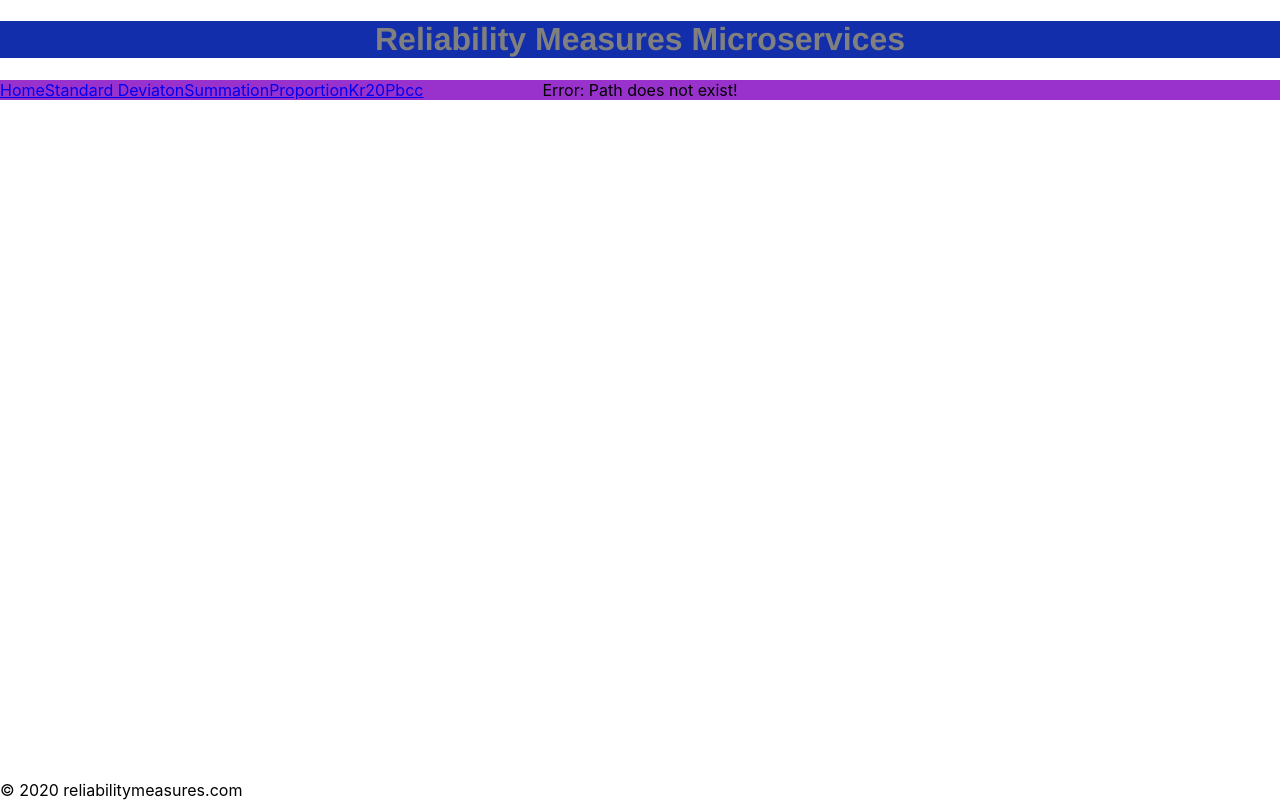
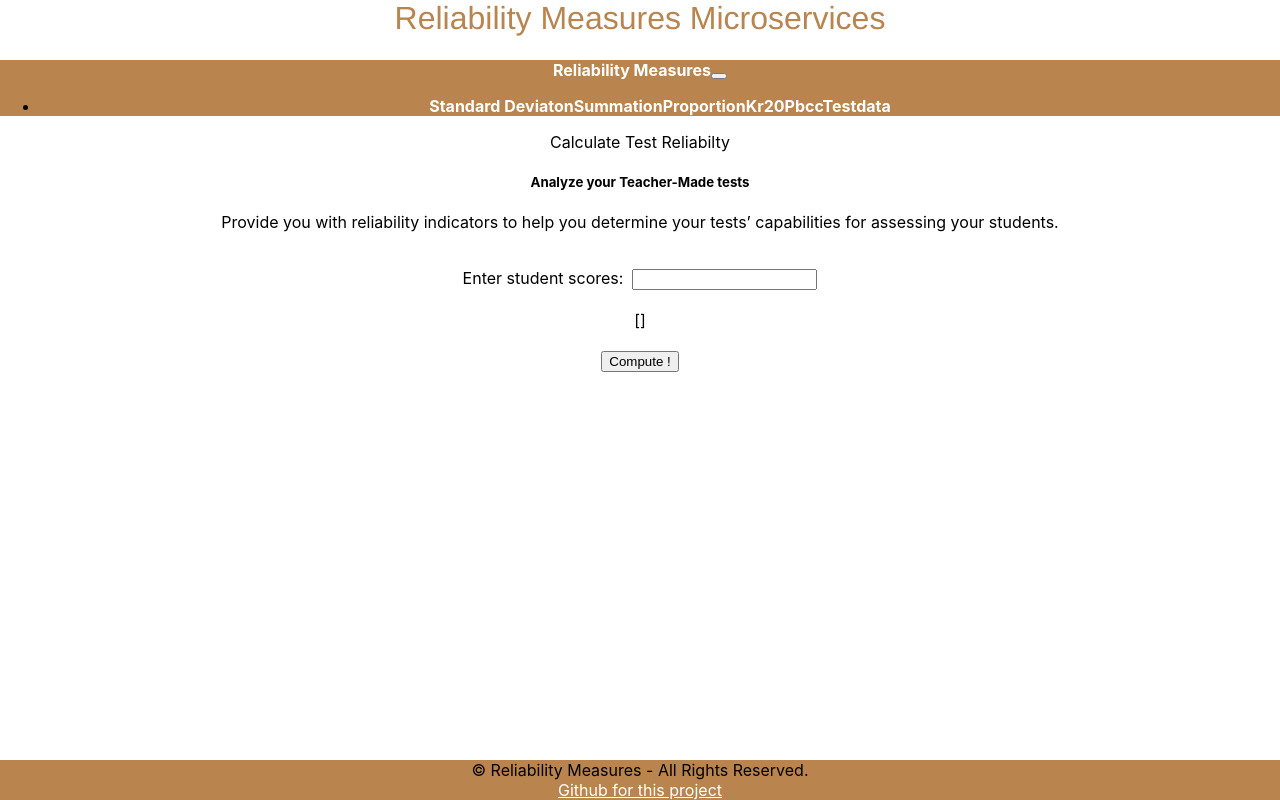
Before and after one commit to Reliability-Measures/React-JS, a React (Create React App) app: page /testdata in a window 1280 px wide. Built offline with nearby package versions, Linux system fonts and the light colour scheme; the HTML template or start-up script is replaced by a standard one.

Commit message:
css changes bootstrap
build 3/30 5:07 PM

```diff
--- a/src/App.css
+++ b/src/App.css
@@ -2,20 +2,22 @@
   text-align: center;
 }
 .body {
-  background-color: darkorchid;
+  height: auto;
+  width: auto;
 }
 .footer {
+  background-color:rgb(185, 132, 77);
+  width: 100%;
   position: absolute;
   bottom: 0;
 
 }
 
 .App-header {
-  color: grey;
-  background-color: #122eaa;
+  color: rgb(185, 132, 77);
+  font-size: xx-large;
   font-family:'Franklin Gothic Medium', 'Arial Narrow', Arial, sans-serif;
-
-
+  height: 60px;
 }
 
 
@@ -24,3 +26,10 @@
   bottom: 0;
   color: #61dafb;
 }
+
+.gitlink {
+  color: white;
+}
+.gitlink a:hover{
+  text-decoration: none;
+}
--- a/src/App.js
+++ b/src/App.js
@@ -10,16 +10,17 @@ import Home from './components/Home'
 import Error from './components/Error'
 import Navigation from './components/Navigation'
 import Pbcc from './components/pbcc'
+import Testdata from './components/Testdata'
 
 
 
 function App() {
   return (
     <BrowserRouter>
-      <div className="App container">
-        <h1 className="App-header">
+      <div className="App">
+        <header className="App-header">
           Reliability Measures Microservices
-        </h1>
+        </header>
         <div><Navigation /></div>
         <body className="body">
           <Switch>
@@ -29,11 +30,21 @@ function App() {
             <Route path="/prop" component={EnterlistPropo} />
             <Route path="/kr20" component={Kr20} />
             <Route path="/pbcc" component={Pbcc} />
+            <Route path="/testdata" component={Testdata} />
             <Route component={Error} />
           </Switch>
         </body>
         <footer className="footer">
-        &copy; 2020 reliabilitymeasures.com
+          &copy;  Reliability Measures - All Rights Reserved.
+          <br></br>
+          <a
+          className="gitlink"
+          href="https://github.com/Reliability-Measures"
+          target="_blank"
+          rel="noopener noreferrer"
+          >
+            Github for this project
+          </a>
         </footer>
       </div>
     </BrowserRouter>
--- a/src/components/Home.js
+++ b/src/components/Home.js
@@ -2,10 +2,11 @@ import React from "react";
 
 const Home = () => {
   return (
-    <div className="mbody">
-      <p>This is the home page</p>
+    <div className="jumbotron">
+        <h1 class="display-4">Welcome to the Home Page</h1>
+        <p class="lead"></p>
     </div>
-  );
-};
+  )
+}
 
-export default Home;
+export default Home
--- a/src/components/Navigation.js
+++ b/src/components/Navigation.js
@@ -1,19 +1,28 @@
 import React from "react";
 import { NavLink } from 'react-router-dom';
-import { Nav } from 'react-bootstrap';
 import './components.css'
 
 const Navigation = () => {
   return (
     <div>
-      <Nav className="flex-column navbarc">
-        <NavLink to="/">Home</NavLink>
-        <NavLink to="/std">Standard Deviaton</NavLink>
-        <NavLink to="/sum">Summation</NavLink>
-        <NavLink to="/prop">Proportion</NavLink>
-        <NavLink to="/kr20">Kr20</NavLink>
-        <NavLink to="/pbcc">Pbcc</NavLink>
-      </Nav>
+      <nav className="navbar navbar-light navcol">
+        <NavLink className="navbar-brand nac" to="/">Reliability Measures</NavLink>
+        <button className="navbar-toggler mr-auto" data-toggle="collapse" data-target="#navbarMenu">
+          <span className="navbar-toggler-icon"></span>
+        </button>
+        <div className="collapse navbar-collapse" id="navbarMenu">
+          <ul className="navbar nav">
+            <li className="nav-item">
+              <NavLink className="nav-link nac" to="/std">Standard Deviaton</NavLink>
+              <NavLink className="nav-link nac" to="/sum">Summation</NavLink>
+              <NavLink className="nav-link nac" to="/prop">Proportion</NavLink>
+              <NavLink className="nav-link nac" to="/kr20">Kr20</NavLink>
+              <NavLink className="nav-link nac" to="/pbcc">Pbcc</NavLink>
+              <NavLink className="nav-link nac" to="/testdata">Testdata</NavLink>
+            </li>
+          </ul>
+        </div>
+      </nav>
     </div>
   );
 };
--- /dev/null
+++ b/src/components/Testdata.js
@@ -0,0 +1,100 @@
+import React, { useState, useEffect } from 'react'
+import axios from 'axios'
+import './components.css'
+
+function Testdata() {
+  const [item, setitem] = useState("")
+  const [itemresponses, setitemresponses] = useState([])
+  const [kr20json, setkr20json] = useState({})
+
+  const handleSubmit = e => {
+    e.preventDefault();
+    if (!item) return;
+    setitemresponses(prevState => [
+      ...prevState,
+      { itemresponses: item.split(',').map(Number) }
+    ])
+    setitem('')
+  }
+  useEffect(() =>{
+    setkr20json(prevStat => ({
+      ...prevStat,
+      "students": itemresponses
+    }))
+  },[itemresponses])
+
+
+  const handleclick = e =>{
+    let url = 'http://visonics.net/rm/';
+    axios.post(url +'kr20/' + JSON.stringify(kr20json))
+    .then(function (response) {
+      console.log(response.data, response.data);
+      document.getElementById("kr20").innerHTML = "Kr20 = " + JSON.stringify(response.data.KR20);
+    })
+    .catch(function (error) {
+      console.log(error);
+    })
+    axios.post(url +'pbcc/' + JSON.stringify(kr20json))
+    .then(function (response) {
+      console.log(response.data, response.data);
+      document.getElementById("pbcc").innerHTML = "Pbcc = " + JSON.stringify(response.data.pbcc);
+    })
+    .catch(function (error) {
+      console.log(error);
+    })
+    axios.post(url +'difficulty/' + JSON.stringify(kr20json))
+    .then(function (response) {
+      console.log(response.data, response.data);
+      document.getElementById("diff").innerHTML = "Difficulty = " + JSON.stringify(response.data.difficulty);
+
+
+    })
+    .catch(function (error) {
+      console.log(error);
+    });
+  }
+
+
+  return (
+
+   <div className="row">
+       <div className="col-md-4"></div>
+    <div className="card text-center col-md-4">
+         <div className="card-header bg-info text-white h2">
+         Calculate Test Reliabilty
+        </div>
+  <div class="card-body">
+    <h5 class="card-title">Analyze your Teacher-Made tests</h5>
+    <p class="card-text">Provide you with reliability indicators to help you determine your tests’ capabilities for assessing your students.</p>
+  </div>
+
+        <br></br>
+        <form onSubmit={handleSubmit}>
+            Enter student scores: &nbsp;
+          <input
+            type="textarea"
+            value={item}
+            placeholder=""
+            onChange={e => setitem(e.target.value)}
+          />
+        </form>
+        <br></br>
+        <div class="h5">
+          {JSON.stringify(itemresponses, null, 4)}
+        </div>
+        <br></br>
+        <button className="btn btn-danger btn-lg" onClick={handleclick}>Compute !</button>
+        <br></br>
+        <div class="card-footer">
+        <h3 id="kr20"> </h3>
+        <h3 id="pbcc"> </h3>
+        <h3 id="diff"> </h3>
+        </div>
+
+    </div>
+    <div className="col-md-4"></div>
+    </div>
+  )
+}
+
+export default Testdata
--- a/src/components/components.css
+++ b/src/components/components.css
@@ -2,10 +2,17 @@
     text-align: center;
 }
 
+.navcol {
+    background-color: rgb(185, 132, 77);
+}
 
-
-
-.navbarc {
-    position:absolute;
+.navbut {
+    position: absolute;
     left: 0;
 }
+
+.nac {
+    text-decoration: none;
+    color: white;
+    font-weight: bold;
+}
--- a/src/components/kr20.js
+++ b/src/components/kr20.js
@@ -1,6 +1,6 @@
 import React, { useState, useEffect } from 'react'
 import axios from 'axios'
-import { Button, Form } from 'react-bootstrap';
+
 
 function Kr20() {
   const [item, setitem] = useState("")
@@ -37,15 +37,18 @@ function Kr20() {
 
   return (
     <div className="mbody">
-        <Form onSubmit={handleSubmit}>
+        <form onSubmit={handleSubmit}>
+          <br></br>
+          Enter student scores: &nbsp;
           <input
             type="textarea"
             value={item}
-            placeholder="itemresponses"
+            placeholder=""
             onChange={e => setitem(e.target.value)}
           />
-        </Form>
-        <Button onClick={handleclick}>Calculate Kr20</Button>
+        </form>
+        <br></br>
+        <button className="btn btn-success" onClick={handleclick}>Calculate Kr20</button>
         <div>
           {JSON.stringify(itemresponses)}
         </div>
--- a/src/components/pbcc.js
+++ b/src/components/pbcc.js
@@ -38,14 +38,17 @@ function Pbcc() {
   return (
     <div className="mbody">
         <form onSubmit={handleSubmit}>
+          <br></br>
+          Enter student scores: &nbsp;
           <input
             type="textarea"
             value={item}
-            placeholder="itemresponses"
+            placeholder=""
             onChange={e => setitem(e.target.value)}
           />
         </form>
-        <button onClick={handleclick}>Calculate Pbcc</button>
+        <br></br>
+        <button className="btn btn-success" onClick={handleclick}>Calculate Pbcc</button>
         <div>
           {JSON.stringify(itemresponses)}
         </div>
```
Also changed, not shown: 12 other files (tests, documents, lock files or other folders).
